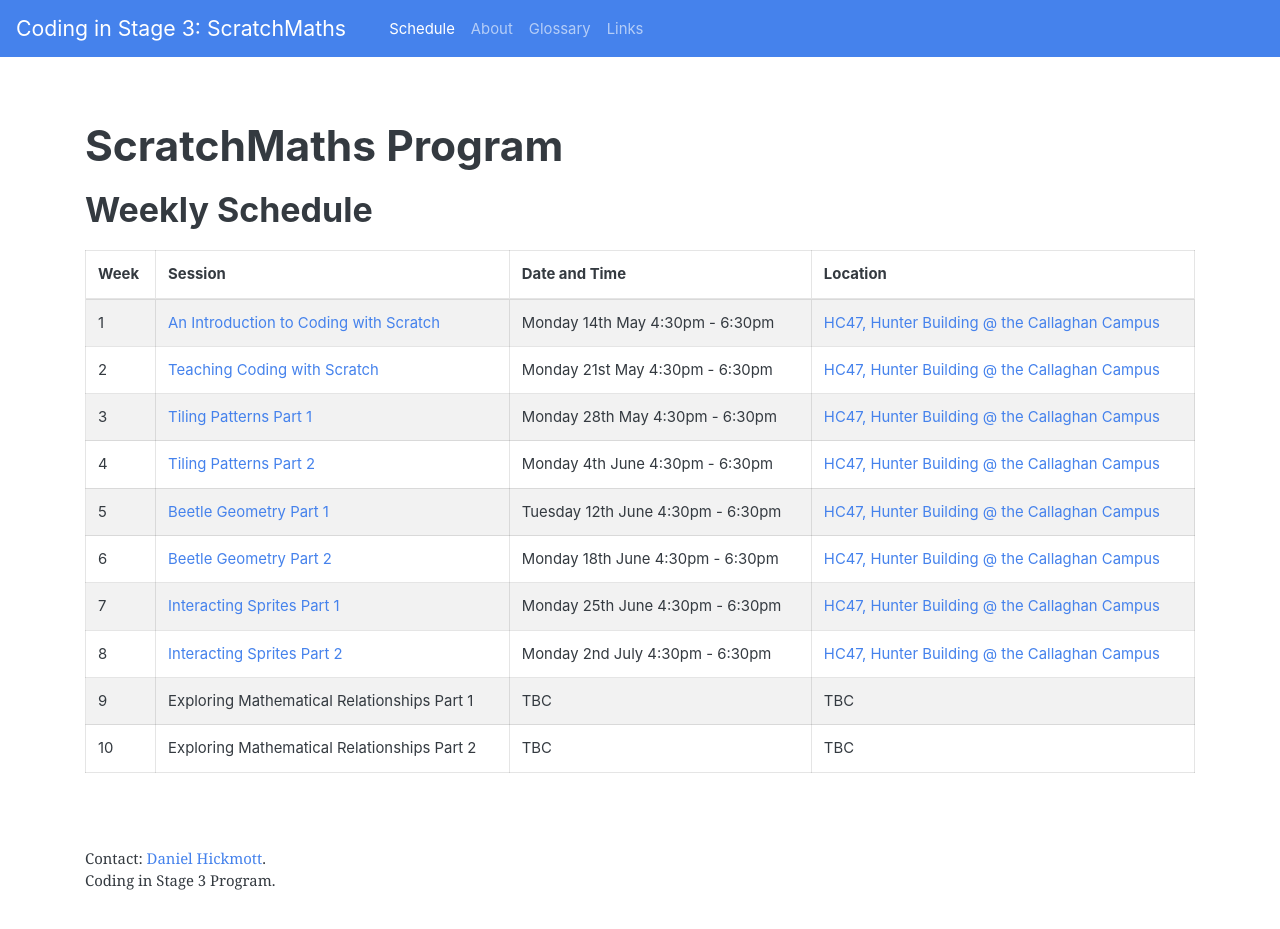
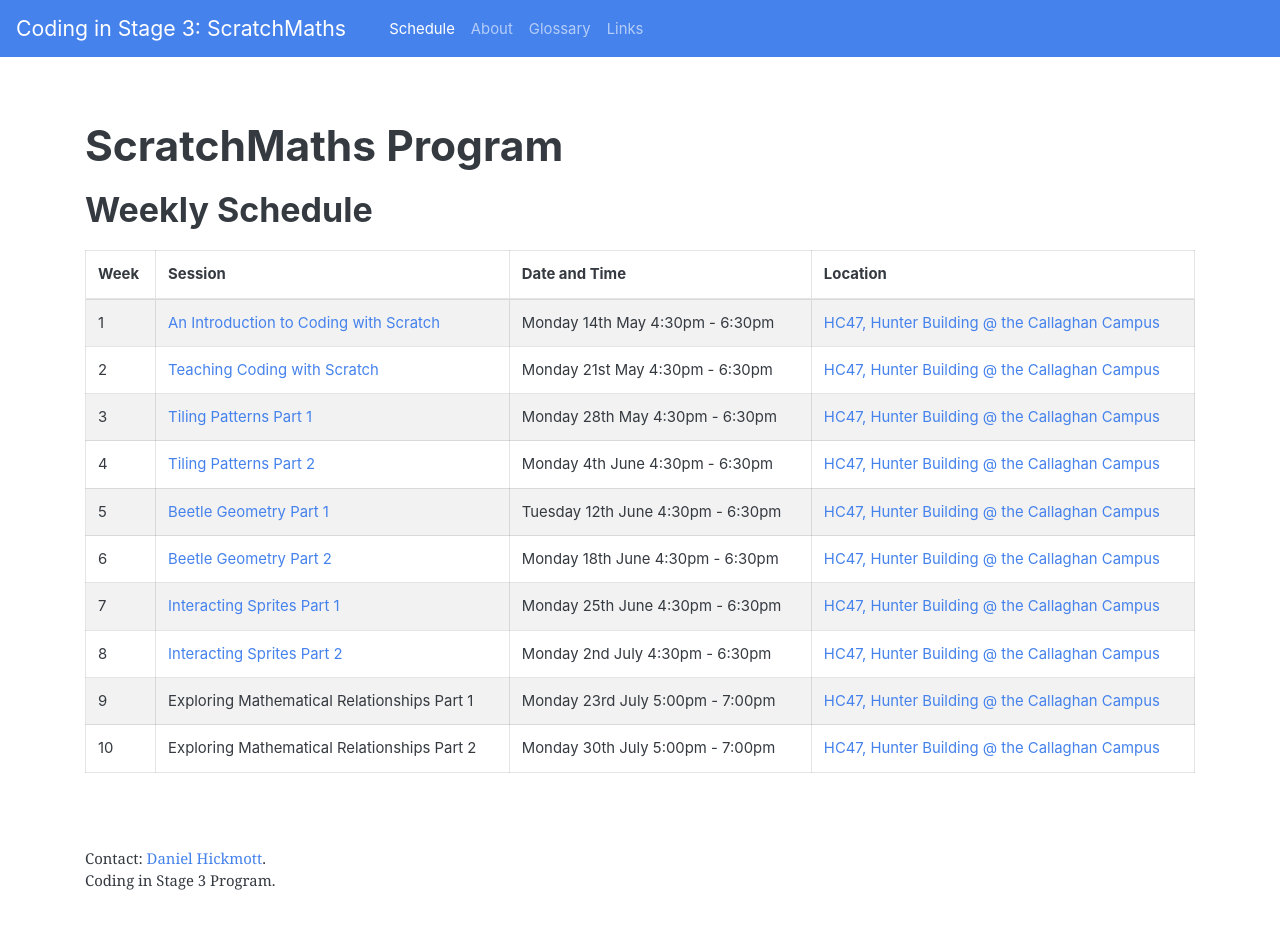
Before and after one commit to cs4s/2018, a Jekyll site: the page built from maths/index.md, in a window 1280 px wide and 966 px high. Shown: the top 929 px of the window. Built offline with Jekyll 4.4.1, drawn with Linux system fonts in a browser that asks for light colours.

Commit message:
Changes schedule to include Week 9 and 10

```diff
--- a/maths/index.md
+++ b/maths/index.md
@@ -17,6 +17,6 @@
 6      |  [Beetle Geometry Part 2](week-6/)                             |  Monday 18th June 4:30pm - 6:30pm   |  [HC47, Hunter Building @ the Callaghan Campus](https://studentvip.com.au/newcastle/newcastle/maps/103159)
 7      |  [Interacting Sprites Part 1](week-7/)                         |  Monday 25th June 4:30pm - 6:30pm   |  [HC47, Hunter Building @ the Callaghan Campus](https://studentvip.com.au/newcastle/newcastle/maps/103159)
 8      |  [Interacting Sprites Part 2](week-8/)                         |  Monday 2nd July 4:30pm - 6:30pm    |  [HC47, Hunter Building @ the Callaghan Campus](https://studentvip.com.au/newcastle/newcastle/maps/103159)
-9      |  Exploring Mathematical Relationships Part 1        |  TBC                                |  TBC
-10     |  Exploring Mathematical Relationships Part 2        |  TBC                                |  TBC
+9      |  Exploring Mathematical Relationships Part 1        |  Monday 23rd July 5:00pm - 7:00pm                                |  [HC47, Hunter Building @ the Callaghan Campus](https://studentvip.com.au/newcastle/newcastle/maps/103159)
+10     |  Exploring Mathematical Relationships Part 2        |  Monday 30th July 5:00pm - 7:00pm                                |  [HC47, Hunter Building @ the Callaghan Campus](https://studentvip.com.au/newcastle/newcastle/maps/103159)
 {: .table .table-striped .table-bordered}
```
Also changed, not shown: steam/index.md (+2 -2 lines).
